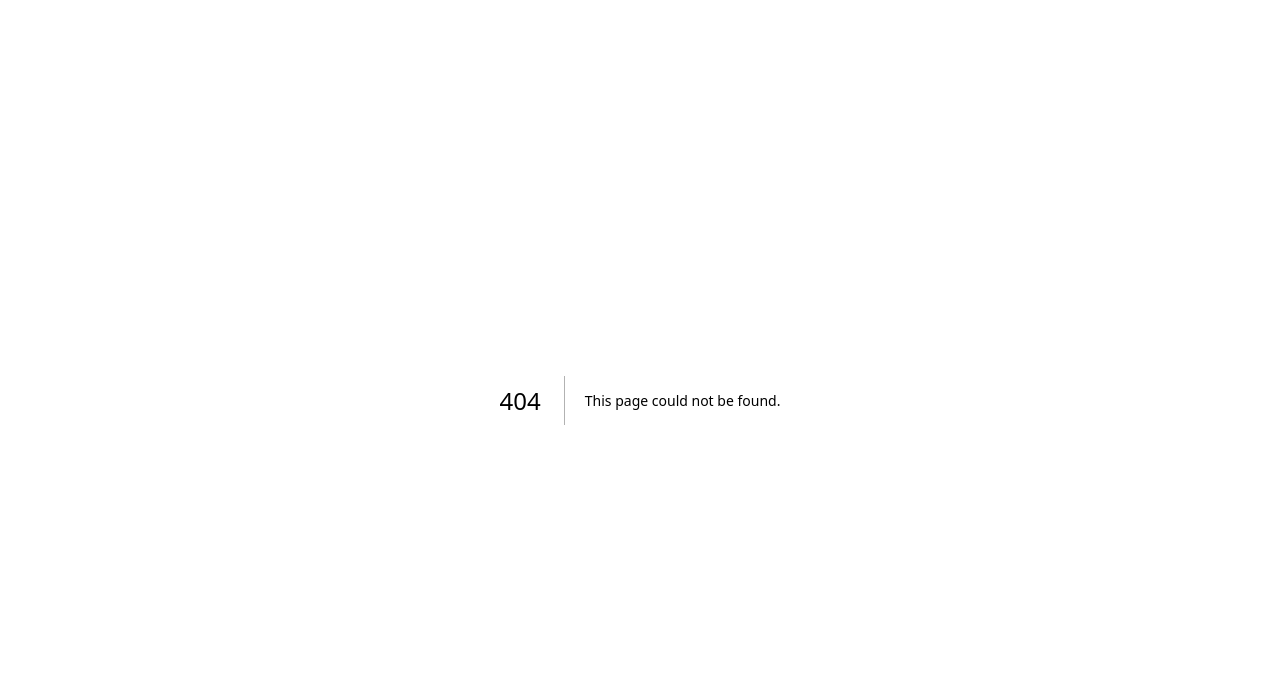
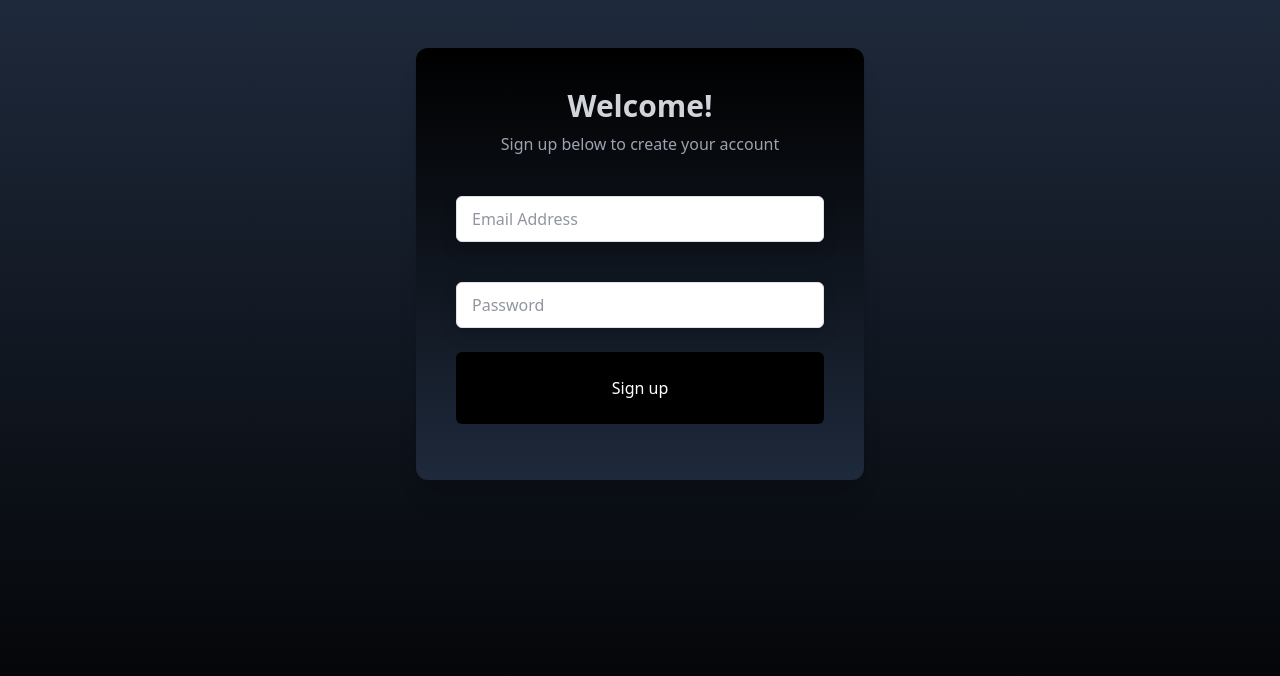
Before and after one commit to louitron/to-do_list_app, a Next.js app: page /signUp in a window 1280 px wide. Before the commit this address had no page. Shown: the top 676 px of the page. Built offline with nearby package versions, Linux system fonts and the light colour scheme.

Commit message:
routed sign in and sign up pages

```diff
--- a/src/components/SignInButton.jsx
+++ b/src/components/SignInButton.jsx
@@ -20,7 +20,7 @@ export const SignInButton = () => {
   return (
     <div className="flex w-full flex-col items-center justify-center bg-black">
       {!isSignedIn ? (
-        <Link href="src/pages/signIn.js">
+        <Link href="/signIn">
           <button className="text-white relative overflow-hidden rounded-lg bg-black px-20 py-6 ring-red-500/50 ring-offset-black will-change-transform focus:outline-none focus:ring-1 focus:ring-offset-2">
             Sign In
           </button>
--- a/src/components/auth/SignIn.jsx
+++ b/src/components/auth/SignIn.jsx
@@ -1,4 +1,5 @@
 import useAuthentication from "../services/useAuthentication";
+import Link from "next/link";
 
 export const SignIn = () => {
   const { email, password, setEmail, setPassword, signIn } =
@@ -64,12 +65,12 @@ export const SignIn = () => {
               </div>
               <p className="text-center text-sm text-gray-500">
                 Don&#x27;t have an account yet?{" "}
-                <a
-                  href="#!"
+                <Link
+                  href="/signUp"
                   className="font-semibold text-gray-600 hover:underline focus:text-gray-800 focus:outline-none"
                 >
                   Sign up
-                </a>
+                </Link>
                 .
               </p>
             </form>
--- /dev/null
+++ b/src/pages/signUp.js
@@ -0,0 +1,13 @@
+import React from "react";
+import { SignUp } from "@/components/auth/SignUp";
+
+
+export default function CreateUser() {
+  return (
+    <div>
+      <div className="flex flex-col overflow-auto w-screen  h-screen bg-gradient-to-t from-black to-slate-800">
+        <SignUp />
+      </div>
+    </div>
+  );
+}
```
